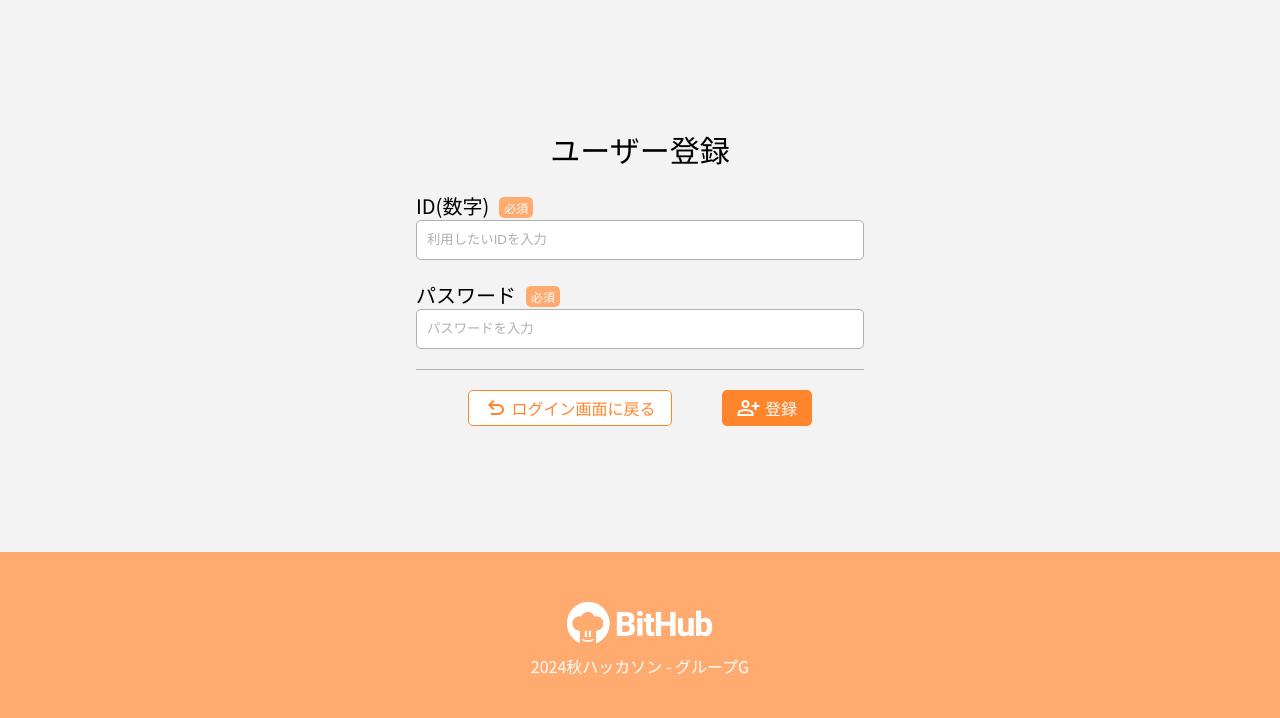
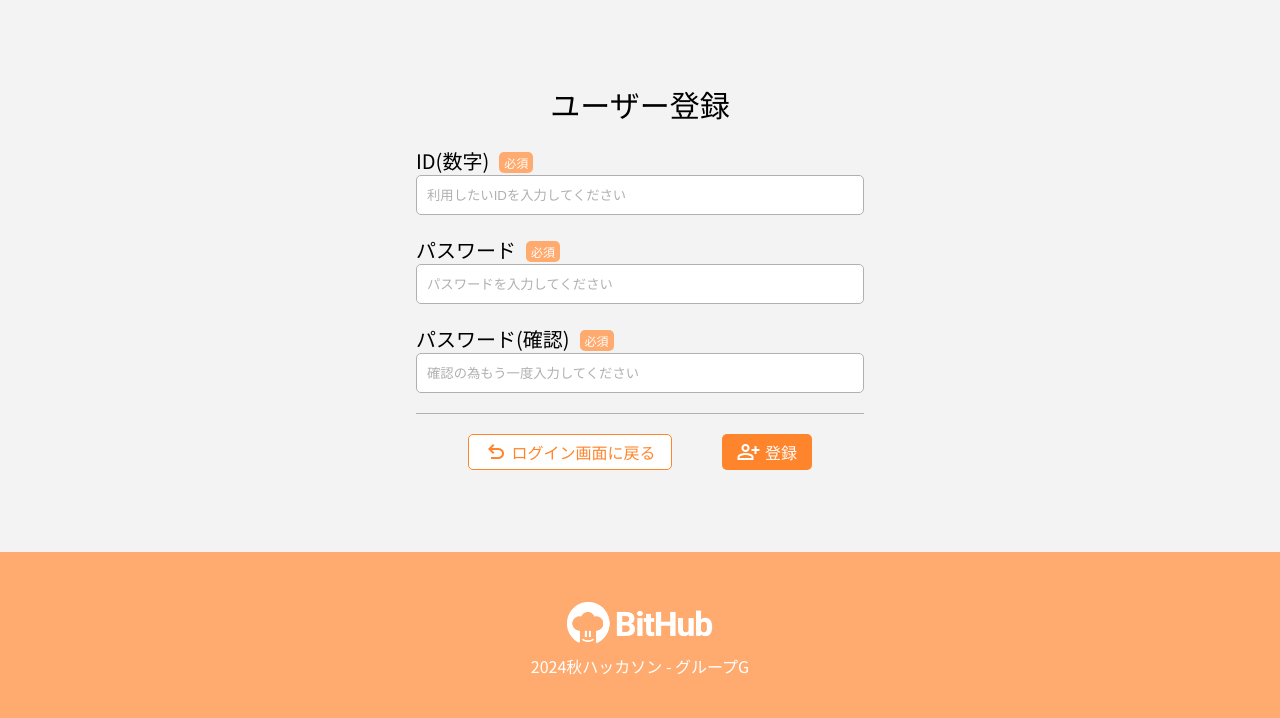
Before and after one commit to yoshiokaharuto/2024_hakkason_Gteam, a PHP site: page /user_register.php in a window 1280 px wide. Shown: the part 82-800 px from the top of the page. Run offline with PHP 8.4, Linux system fonts and the light colour scheme.

Commit message:
ユーザー登録時にパスワードを確認の為再度入力させる仕様に変更 close #80

```diff
--- a/user_register.php
+++ b/user_register.php
@@ -12,16 +12,22 @@ if (isset($_SESSION['user_id'])) {
 $resultMessage = '';
 $errorMessages = [
     'user_id' => '',
-    'password' => ''
+    'password' => '',
+    'passwordCheck' => ''
 ];
 
 if($_SERVER['REQUEST_METHOD'] === 'POST'){
     //バリデーション
     if(empty($_POST['user_id'])){
-        $errorMessages['user_id'] = 'idは必須です';
+        $errorMessages['user_id'] = 'IDは必須です';
     }
     if(empty($_POST['password'])){
-        $errorMessages['password'] = 'passwordは必須です';
+        $errorMessages['password'] = 'パスワードは必須です';
+    }
+    if(empty($_POST['passwordCheck'])){
+        $errorMessages['passwordCheck'] = 'パスワード(確認)は必須です';
+    } elseif($_POST['password'] !== $_POST['passwordCheck']) {
+        $errorMessages['passwordCheck'] = 'パスワードとパスワード(確認)が一致しません';
     }
 
     if(empty(array_filter($errorMessages))) {
@@ -100,15 +106,22 @@ if($_SERVER['REQUEST_METHOD'] === 'POST'){
                 <div class="post-item-container">
                     <label>
                         ID(数字)<span class="require">必須</span>
-                        <input type="text" name="user_id" placeholder="利用したいIDを入力" class="post-item" require>
+                        <input type="text" name="user_id" placeholder="利用したいIDを入力してください" class="post-item" require>
                         <p class="error-message"><?php echo $errorMessages['user_id'];?></p>
                     </label>
                 </div>
                 <div class="post-item-container">
                     <label>
                         パスワード<span class="require">必須</span>
-                        <input type="password" name="password" placeholder="パスワードを入力" class="post-item" require>
+                        <input type="password" name="password" placeholder="パスワードを入力してください" class="post-item" require>
                         <p class="error-message"><?php echo $errorMessages['password'];?></p>
+                    </label>
+                </div>
+                <div class="post-item-container">
+                    <label>
+                        パスワード(確認)<span class="require">必須</span>
+                        <input type="password" name="passwordCheck" placeholder="確認の為もう一度入力してください" class="post-item" require>
+                        <p class="error-message"><?php echo $errorMessages['passwordCheck'];?></p>
                     </label>
                 </div>
                 <div class="button-container">
```
